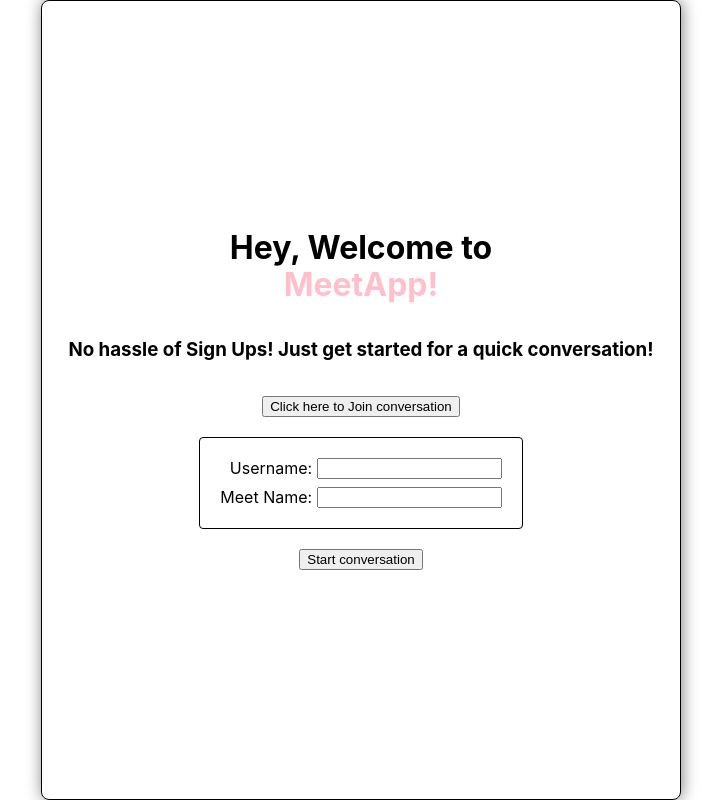
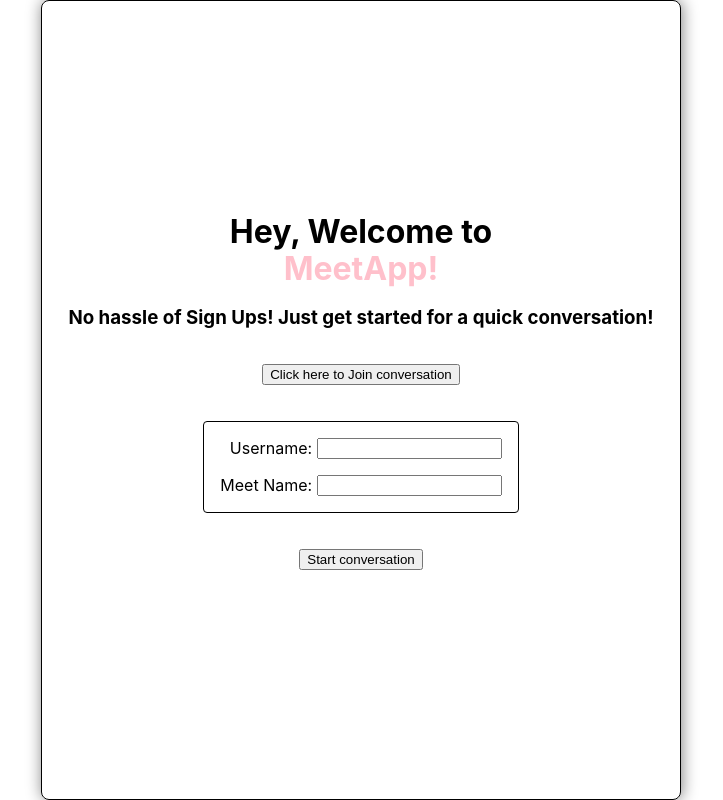
Before and after one commit to letsbuild-with-rajesh/meetapp-mar2022, a Next.js app: page / in a window 1280 px wide. Shown: the whole page, without its empty margins (279-1002 px from the left). Built offline with nearby package versions, Linux system fonts and the light colour scheme.

Commit message:
commit-11 Fixed margins and multiple streams for same user issue

```diff
--- a/pages/index.js
+++ b/pages/index.js
@@ -40,7 +40,7 @@ export default function Home() {
     <main className={styles.main}>
       <h1 className={styles.title}>Hey, Welcome to <p className={styles.app_name}>MeetApp!</p></h1>
       <h3 className={styles.description}>No hassle of Sign Ups! Just get started for a quick conversation!</h3>
-      <div className={styles.content_container}>
+      <div className={styles.toggle_btn_container}>
         <button onClick={toggleConversationType}>Click here to {startOrJoinConversation === START_CONVERSATION ? "Join" : "Start"} conversation</button>
       </div>
       <br />
--- a/styles/Home.module.scss
+++ b/styles/Home.module.scss
@@ -11,7 +11,7 @@
 }
 
 .description {
-  margin: 2rem 1rem;
+  margin: 1rem 1rem;
   line-height: 1.5;
 }
 
@@ -20,22 +20,27 @@
   margin: 0;
 }
 
-.content_container {
+.toggle_btn_container {
   display: flex;
   justify-content: center;
   align-items: center;
+	margin: 16px;
 }
 
 .input_block {
   border: 1px solid;
   border-radius: 0.25rem;
-  padding: 1rem;
+  padding: 0.5rem;
 }
 
 .input_container {
   display: flex;
   justify-content: flex-end;
-  padding: 0.25rem;
+  padding: 0.5rem;
+}
+
+.submit {
+	margin: 16px 0px;
 }
 
 @media (max-width: 800px) {
```
Also changed, not shown: pages/meet.js (+33 -21 lines), styles/Meet.module.scss (+10 -2 lines).
